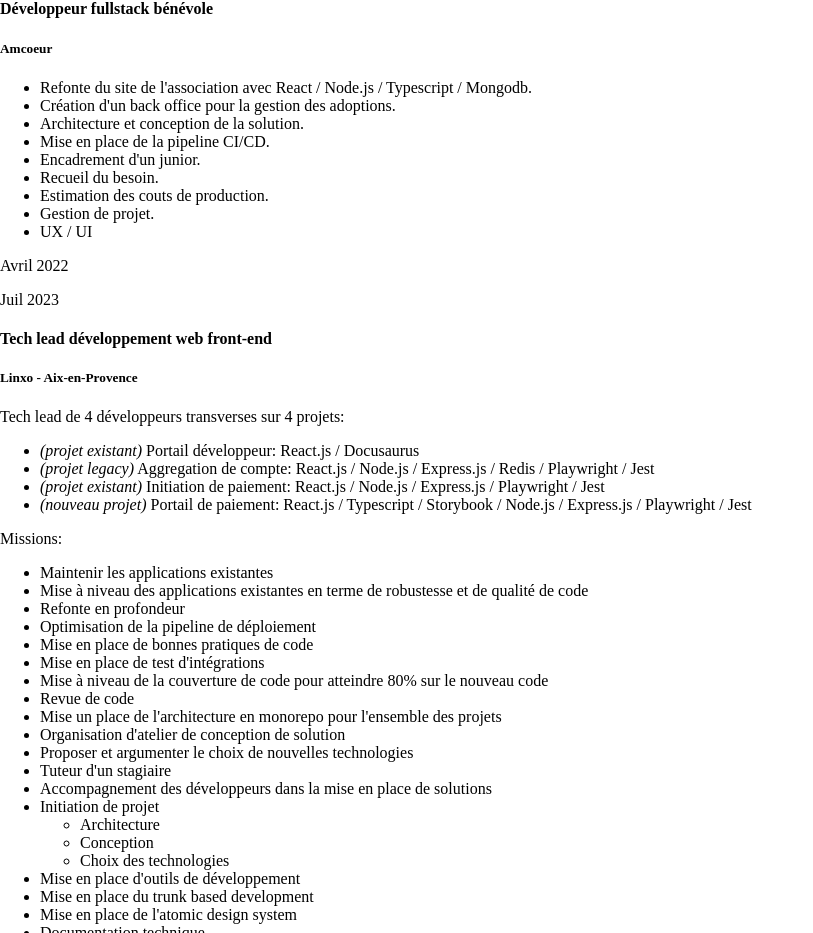
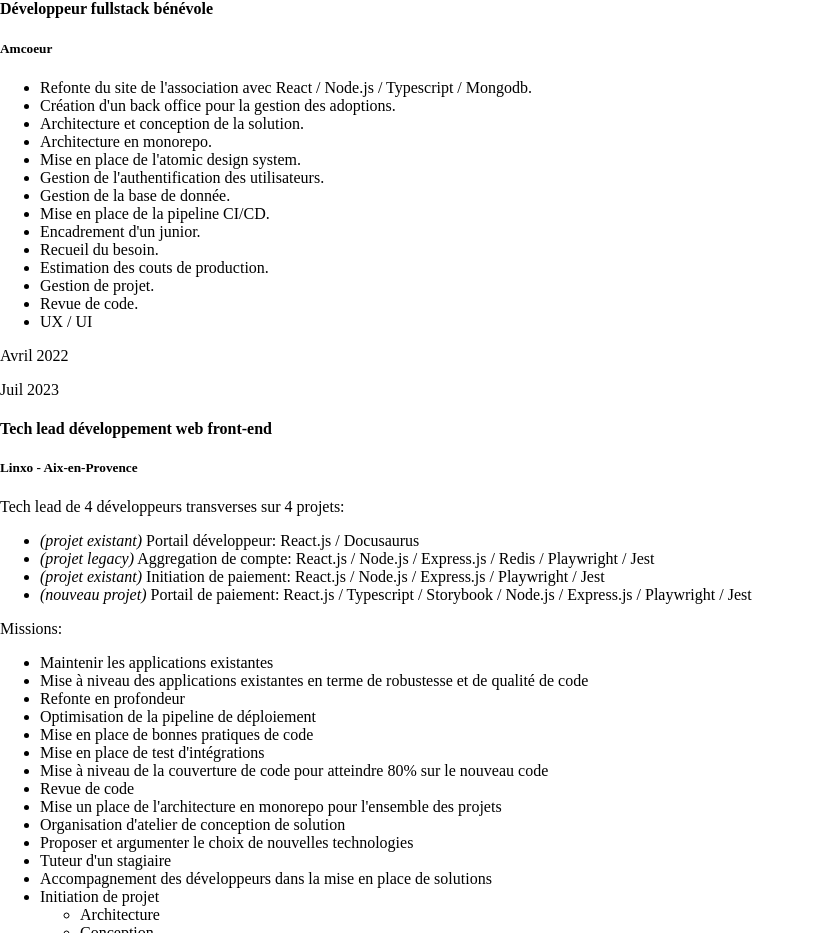
Before and after one commit to QuentinLeFourbe/portefolio, a React (Vite) app: page /cv-detail in a window 1280 px wide. Shown: the part 8970-9903 px from the top of the page, without its empty margins (0-813 px from the left). Built offline with nearby package versions, Linux system fonts and the light colour scheme.

Commit message:
update cv detailed

```diff
--- a/src/markdown/cv-detailed.mdx
+++ b/src/markdown/cv-detailed.mdx
@@ -74,12 +74,18 @@
   - Refonte du site de l'association avec React / Node.js / Typescript / Mongodb.
   - Création d'un back office pour la gestion des adoptions.
   - Architecture et conception de la solution.
+  - Architecture en monorepo.
+  - Mise en place de l'atomic design system.
+  - Gestion de l'authentification des utilisateurs.
+  - Gestion de la base de donnée.
   - Mise en place de la pipeline CI/CD.
   - Encadrement d'un junior.
   - Recueil du besoin.
   - Estimation des couts de production.
   - Gestion de projet.
+  - Revue de code.
   - UX / UI
+
 </DatedItem>
 <DatedItem
   startDate="Avril 2022"
```
